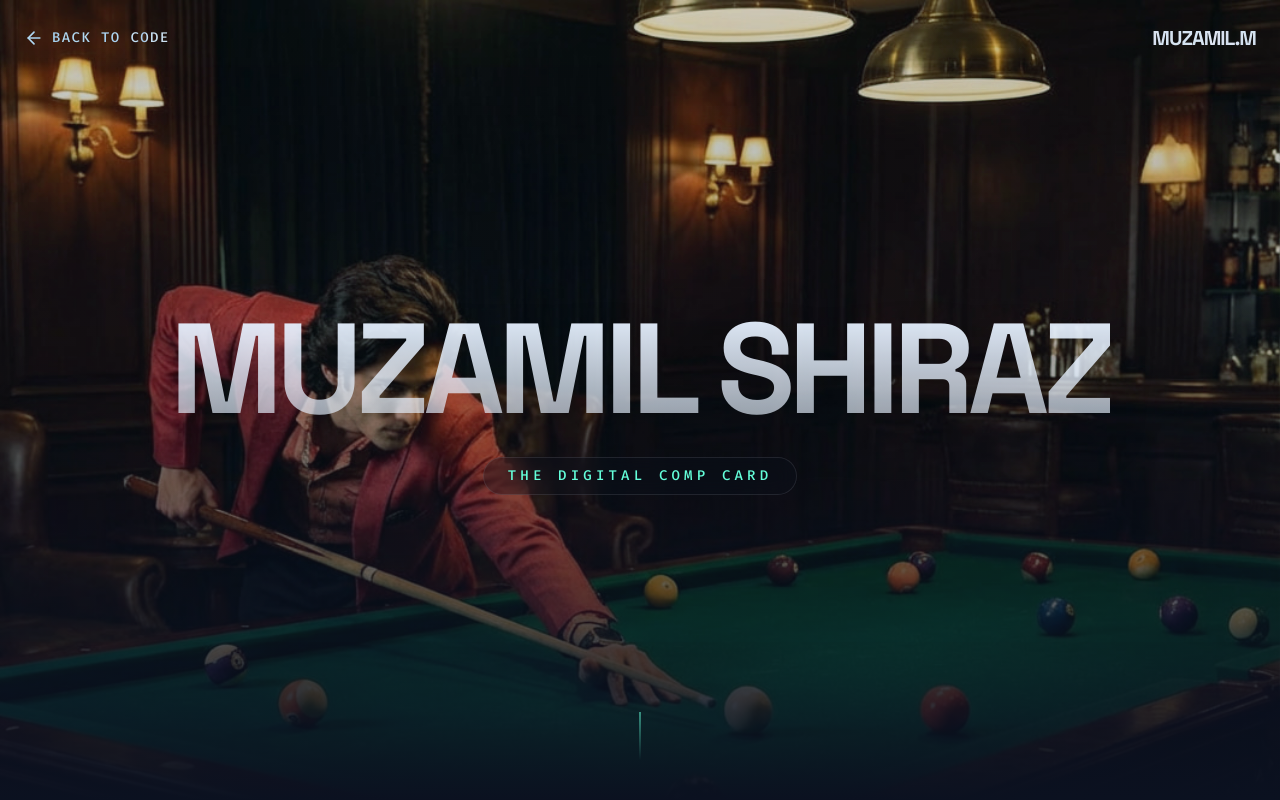
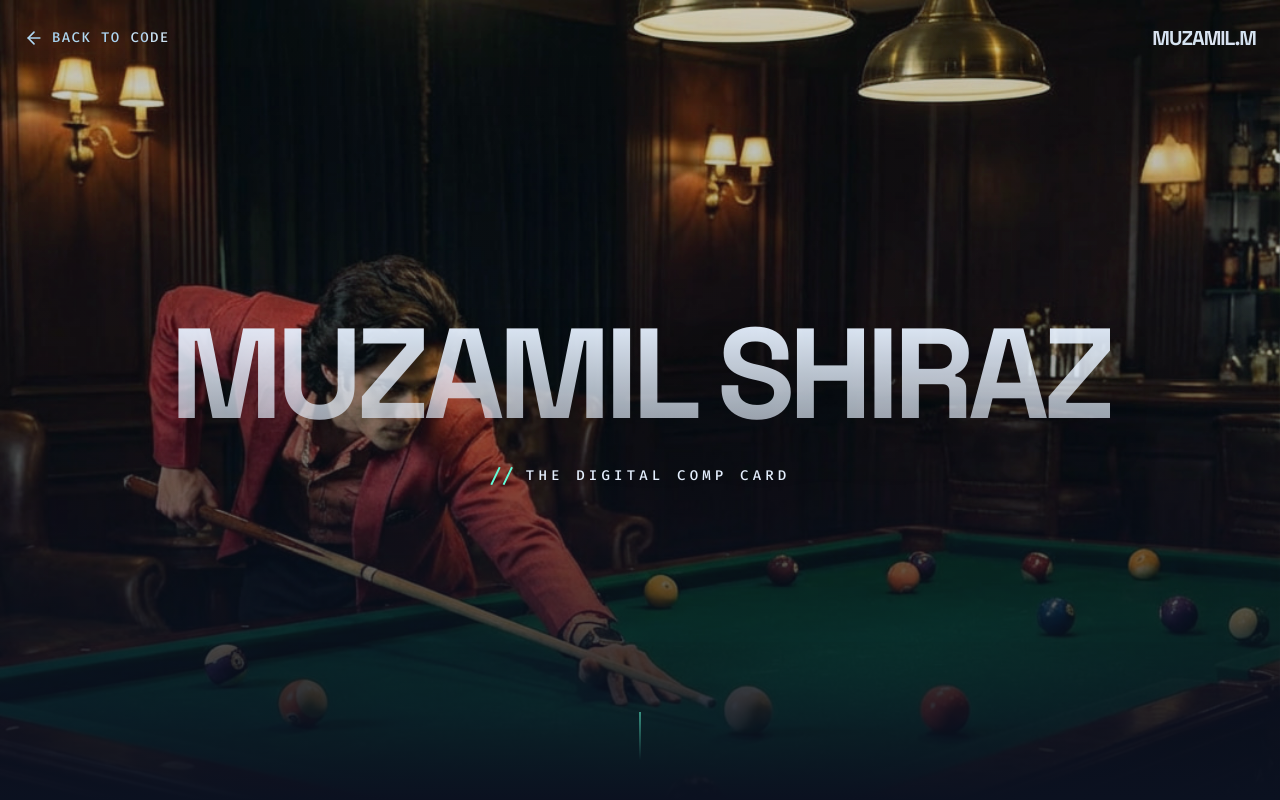
Before and after one commit to muz4miL/updated-portfolio, a Next.js app: page /book in a window 1280 px wide. Shown: the top 800 px of the page. Built offline with nearby package versions, Linux system fonts and the light colour scheme.

Commit message:
Refine book page: remove pill structure, fix arrow positioning, add brand colors to social icons

```diff
--- a/app/book/page.js
+++ b/app/book/page.js
@@ -99,12 +99,13 @@ const ModelingPage = () => {
                         MUZAMIL SHIRAZ
                     </motion.h1>
                     <motion.div
-                        initial={{ opacity: 0, scale: 0.9 }}
-                        animate={{ opacity: 1, scale: 1 }}
+                        initial={{ opacity: 0, y: 20 }}
+                        animate={{ opacity: 1, y: 0 }}
                         transition={{ duration: 1, delay: 0.8 }}
-                        className="backdrop-blur-md bg-navy/30 border border-white/10 rounded-full px-6 py-2"
+                        className="flex items-center gap-3"
                     >
-                        <p className="font-mono text-teal text-xs md:text-sm tracking-[0.3em] uppercase">
+                        <span className="font-mono text-teal text-lg md:text-xl">//</span>
+                        <p className="font-mono text-white text-xs md:text-sm tracking-[0.3em] uppercase">
                             The Digital Comp Card
                         </p>
                     </motion.div>
@@ -230,13 +231,19 @@ const ModelingPage = () => {
                             <span className="block text-[15vw]">SHIRAZ.COM</span>
                         </h2>
 
-                        {/* Desktop Layout (>= md) */}
-                        <h2 className="hidden md:block font-heading font-bold text-white group-hover:text-teal transition-colors duration-500 leading-none text-[5.5vw] tracking-tighter">
-                            HELLO@MUZAMILSHIRAZ.COM
-                        </h2>
+                        {/* Desktop Layout (>= md) with inline arrow */}
+                        <div className="hidden md:flex items-center justify-center gap-4">
+                            <h2 className="font-heading font-bold text-white group-hover:text-teal transition-colors duration-500 leading-none text-[5.5vw] tracking-tighter">
+                                HELLO@MUZAMILSHIRAZ.COM
+                            </h2>
+                            {/* Inline Arrow */}
+                            <ArrowUpRight className="text-teal opacity-0 group-hover:opacity-100 transition-all duration-500 transform translate-x-0 group-hover:translate-x-2 w-16 h-16 md:w-20 md:h-20 pointer-events-none" />
+                        </div>
 
-                        {/* Floating Arrow - Moved to Top Right to avoid text overlap */}
-                        <ArrowUpRight className="absolute -top-6 -right-6 md:-top-20 md:-right-20 text-teal opacity-0 group-hover:opacity-100 transition-all duration-500 transform group-hover:translate-x-4 group-hover:-translate-y-4 w-12 h-12 md:w-32 md:h-32 pointer-events-none" />
+                        {/* Mobile Arrow - Below text */}
+                        <div className="md:hidden flex justify-center mt-4">
+                            <ArrowUpRight className="text-teal opacity-0 group-hover:opacity-100 transition-all duration-500 transform translate-y-0 group-hover:translate-y-2 w-12 h-12 pointer-events-none" />
+                        </div>
                     </a>
                 </div>
 
@@ -245,22 +252,22 @@ const ModelingPage = () => {
 
                     {/* Social Icons */}
                     <div className="flex gap-6">
-                        <SocialIcon href="https://instagram.com/muzamilshiraz" label="Instagram">
+                        <SocialIcon href="https://instagram.com/muzamilshiraz" label="Instagram" brandColor="#E4405F">
                             <Instagram size={24} />
                         </SocialIcon>
-                        <SocialIcon href="https://x.com/muzamilshiraz" label="X (Twitter)">
+                        <SocialIcon href="https://x.com/muzamilshiraz" label="X (Twitter)" brandColor="#FFFFFF">
                             <svg width="24" height="24" viewBox="0 0 24 24" fill="currentColor" className="w-6 h-6">
                                 <path d="M18.244 2.25h3.308l-7.227 8.26 8.502 11.24H16.17l-5.214-6.817L4.99 21.75H1.68l7.73-8.835L1.254 2.25H8.08l4.713 6.231zm-1.161 17.52h1.833L7.084 4.126H5.117z" />
                             </svg>
                         </SocialIcon>
-                        <SocialIcon href="https://linkedin.com/in/muzamilshiraz" label="LinkedIn">
+                        <SocialIcon href="https://linkedin.com/in/muzamilshiraz" label="LinkedIn" brandColor="#0A66C2">
                             <svg width="24" height="24" viewBox="0 0 24 24" fill="none" stroke="currentColor" strokeWidth="2" strokeLinecap="round" strokeLinejoin="round">
                                 <path d="M16 8a6 6 0 0 1 6 6v7h-4v-7a2 2 0 0 0-2-2 2 2 0 0 0-2 2v7h-4v-7a6 6 0 0 1 6-6z"></path>
                                 <rect x="2" y="9" width="4" height="12"></rect>
                                 <circle cx="4" cy="4" r="2"></circle>
                             </svg>
                         </SocialIcon>
-                        <SocialIcon href="https://github.com/muzamilshiraz" label="GitHub">
+                        <SocialIcon href="https://github.com/muzamilshiraz" label="GitHub" brandColor="#FFFFFF">
                             <svg width="24" height="24" viewBox="0 0 24 24" fill="none" stroke="currentColor" strokeWidth="2" strokeLinecap="round" strokeLinejoin="round">
                                 <path d="M9 19c-5 1.5-5-2.5-7-3m14 6v-3.87a3.37 3.37 0 0 0-.94-2.61c3.14-.35 6.44-1.54 6.44-7A5.44 5.44 0 0 0 20 4.77 5.07 5.07 0 0 0 19.91 1S18.73.65 16 2.48a13.38 13.38 0 0 0-7 0C6.27.65 5.09 1 5.09 1A5.07 5.07 0 0 0 5 4.77a5.44 5.44 0 0 0-1.5 3.78c0 5.42 3.3 6.61 6.44 7A3.37 3.37 0 0 0 9 18.13V22"></path>
                             </svg>
@@ -372,16 +379,21 @@ const MagneticButton = ({ children, className, href }) => {
     );
 };
 
-const SocialIcon = ({ href, children, label }) => {
+const SocialIcon = ({ href, children, label, brandColor }) => {
     return (
         <a
             href={href}
             target="_blank"
             rel="noopener noreferrer"
             aria-label={label}
-            className="group relative p-3 rounded-full border border-white/10 text-slate hover:text-white hover:bg-white/5 hover:border-teal/50 transition-all duration-300"
+            className="group relative p-3 rounded-full border border-white/10 hover:bg-white/5 hover:border-teal/50 transition-all duration-300"
+            style={{
+                color: brandColor, // Always show brand color on mobile
+            }}
         >
-            {children}
+            <div className="md:group-hover:[color:inherit] md:[color:#94a3b8] transition-colors duration-300">
+                {children}
+            </div>
         </a>
     );
 };
```
